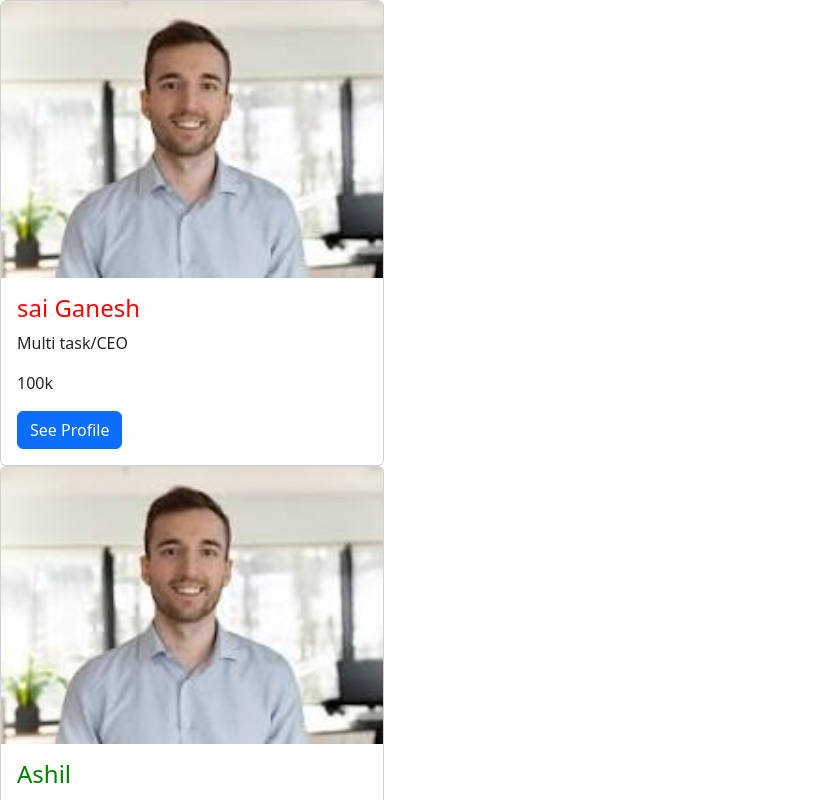
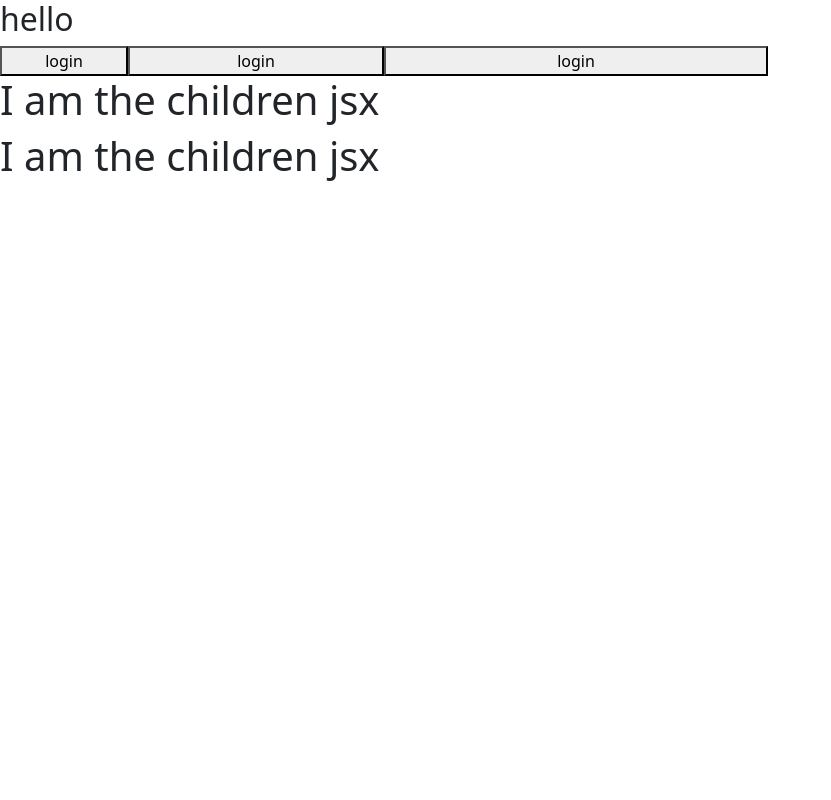
Before and after one commit to saiDev1999/96R_React_Class, a React (Create React App) app: page / in a window 1280 px wide. Shown: the top 800 px of the page, without its empty margins (0-831 px from the left). Built offline with nearby package versions, Linux system fonts and the light colour scheme.

Commit message:
props changes children prop

```diff
--- a/src/App.js
+++ b/src/App.js
@@ -10,13 +10,15 @@ import ExternalStyles from "./components /styling/external-styling"
 import ModuleStlyles from "./components /styling/module-styles"
 import BootstrapLayout from "./components /bootsrap /first-component"
 import MapMethod from "./components /bootsrap /mapMethod"
+import ParentComponent from "./components /props/parent"
 
 function App (){
   return(
 <div>
 
 {/* <BootstrapLayout/> */}
-<MapMethod/>
+{/* <MapMethod/> */}
+<ParentComponent/>
 
 
 
--- a/src/components /bootsrap /card.js
+++ b/src/components /bootsrap /card.js
@@ -1,9 +1,18 @@
+import { Component } from "react"
 import reactImage from "./download.jpeg"
 
 
 
 const ProfileCard =(props)=>{
     console.log(props)
+
+    // props.profile={
+    //     name:"Copied",
+    //     designation:"Multi task/CEO",
+    //     color:"red",
+    //     salary:"100k"
+
+    // }
     return(
         <div className="card" style={{width:"30%"}}>
         <img className="card-img-top" src={reactImage} alt="Card image" style={{width:"100%"}}/>
@@ -19,6 +28,42 @@ const ProfileCard =(props)=>{
 export default ProfileCard
 
 
+
+
+export class ProfileCard1 extends Component{
+  //methods
+
+  render(){
+    console.log(this.props,"props")
+
+    return(
+      <div className="card" style={{width:"100%"}}>
+        <img className="card-img-top" src={reactImage} alt="Card image" style={{width:"100%"}}/>
+        <div className="card-body">
+          <h4 className="card-title" style={{color:this.props.profile.color}} >{this.props.profile.name}</h4>
+          <p className="card-text">{this.props.profile.designation}</p>
+          <p className="card-text">{this.props.profile.salary}</p>
+          <a href="#" className="btn btn-primary">See Profile</a>
+        </div>
+      </div>
+
+    )
+  }
+
+
+}
+
+
+
+
+
+
+
+
+
+
+
+
 // tasks:
 
 // 1. Repeat the class
--- a/src/components /bootsrap /first-component.js
+++ b/src/components /bootsrap /first-component.js
@@ -1,4 +1,4 @@
-import ProfileCard from "./card"
+import ProfileCard, { ProfileCard1 } from "./card"
 const BootstrapLayout =()=>{
 
     const members=[
@@ -34,16 +34,18 @@ const BootstrapLayout =()=>{
 <div className="container mt-5">
   <div className="row">
     <div className="col-sm-4">
-        <ProfileCard  profile={members[0]} />
+        {/* <ProfileCard  profile={members[0]} /> */}
+
+        <ProfileCard1 profile={members[0]} />
 
 
     </div>
     <div className="col-sm-4">
-        <ProfileCard profile={members[1]}  />
+        {/* <ProfileCard profile={members[1]}  /> */}
 
     </div>
     <div className="col-sm-4">
-    <ProfileCard profile={members[2]}  />
+    {/* <ProfileCard profile={members[2]}  /> */}
 
     </div>
   </div>
@@ -62,3 +64,7 @@ export default BootstrapLayout
 //  props are immutable (we cannot change the data)
 
 //  attribute : additional information given to element (attribute are fixed)
+
+// props 2 ways
+// 1. General prop
+// 2.Children prop
--- /dev/null
+++ b/src/components /props/button.js
@@ -0,0 +1,17 @@
+
+
+
+
+function Button ({children,width}){
+    const obj={
+        text:"Login"
+    }
+
+    return(
+
+        <button style={{width:width}} >{children}</button>
+
+    )
+}
+
+export default Button
--- /dev/null
+++ b/src/components /props/parent.js
@@ -0,0 +1,47 @@
+import Button from "./button"
+
+
+
+
+
+
+
+
+const ParentComponent =()=>{
+    return(
+        <>
+        <h2>hello</h2>
+        <Button width={"10%"} >
+          login
+        </Button>
+        <Button width={"20%"} >
+          login
+        </Button>
+        <Button width={"30%"} >
+          login
+        </Button>
+
+        <Receiver>
+           <h1>I am the children jsx </h1>
+           <h1>I am the children jsx </h1>
+
+
+        </Receiver>
+        </>
+    )
+}
+
+export default ParentComponent
+
+
+
+
+const Receiver =({children})=>{
+    return(
+        <>
+
+        {children}
+        </>
+
+    )
+}
```
